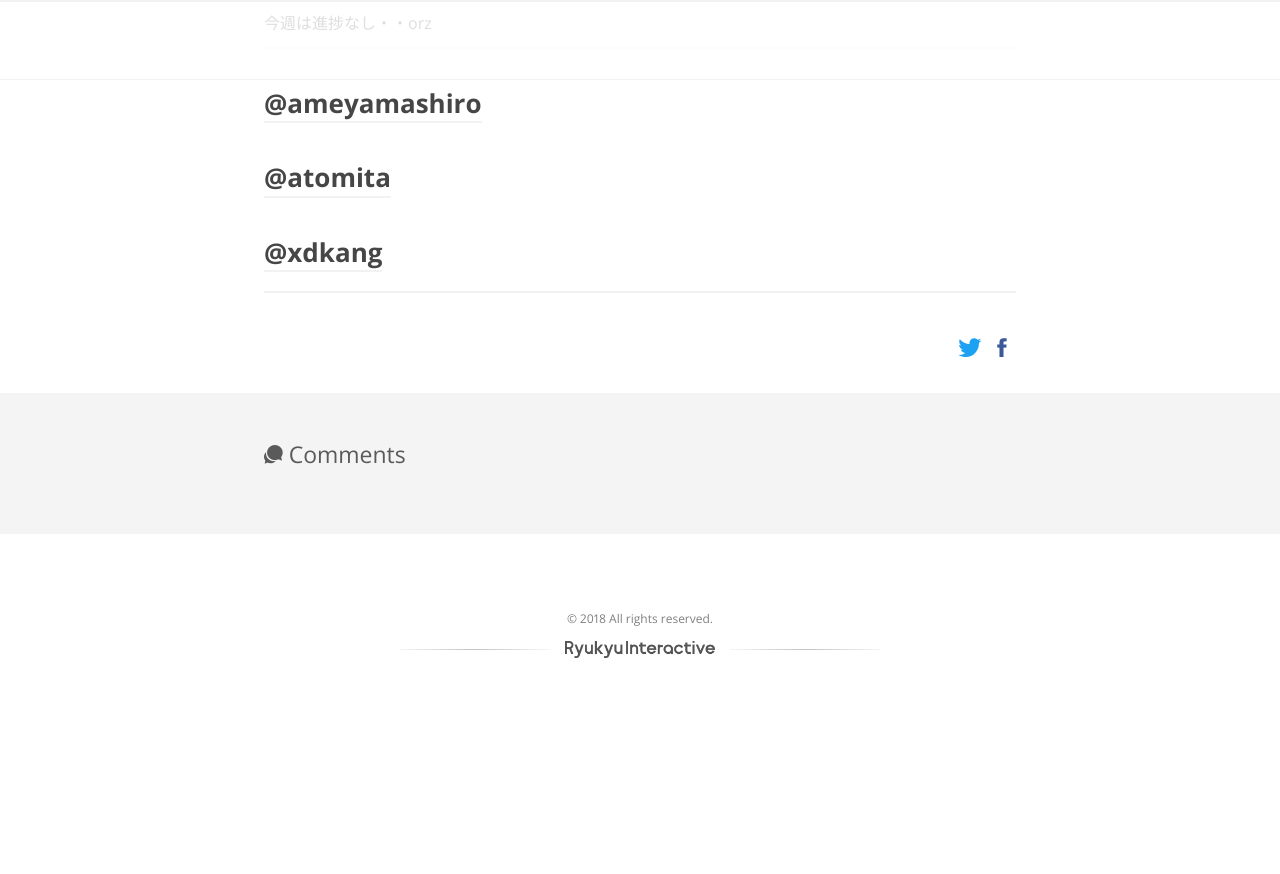
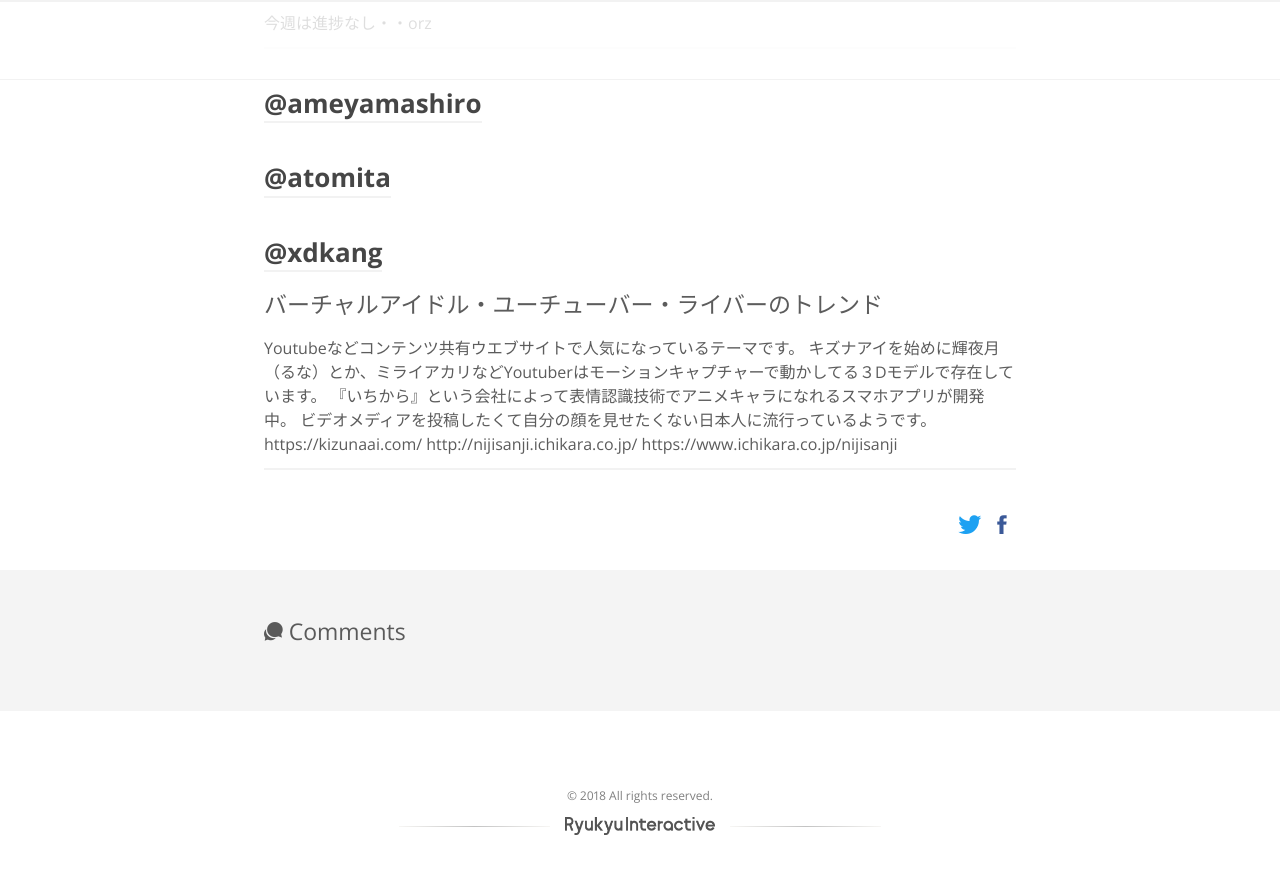
Before and after one commit to RyukyuInteractive/tech.ryukyu-i.co.jp, a Jekyll site: the page built from _posts/2018-05-16-tech-lunch-20180516.md, in a window 1280 px wide and 900 px high, scrolled down 757 px. Shown: the top 874 px of the window. Built offline with Jekyll 4.4.1, drawn with Linux system fonts in a browser that asks for light colours; a script that is not in the unit is left out; comment, search, counter and statistics services are not loaded; before the commit the page ends 1480 px from its top, so only the background shows below that.

Commit message:
Update 2018-05-16-tech-lunch-20180516.md

```diff
--- a/_posts/2018-05-16-tech-lunch-20180516.md
+++ b/_posts/2018-05-16-tech-lunch-20180516.md
@@ -39,6 +39,14 @@
 
 ## [@xdkang](https://github.com/xdkang)
 
+### バーチャルアイドル・ユーチューバー・ライバーのトレンド
 
+Youtubeなどコンテンツ共有ウエブサイトで人気になっているテーマです。
+キズナアイを始めに輝夜月（るな）とか、ミライアカリなどYoutuberはモーションキャプチャーで動かしてる３Dモデルで存在しています。
+『いちから』という会社によって表情認識技術でアニメキャラになれるスマホアプリが開発中。
+ビデオメディアを投稿したくて自分の顔を見せたくない日本人に流行っているようです。
+https://kizunaai.com/
+http://nijisanji.ichikara.co.jp/
+https://www.ichikara.co.jp/nijisanji
 
 ----
```
